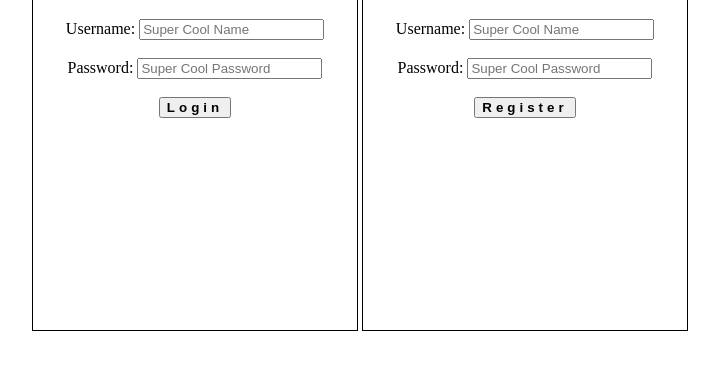
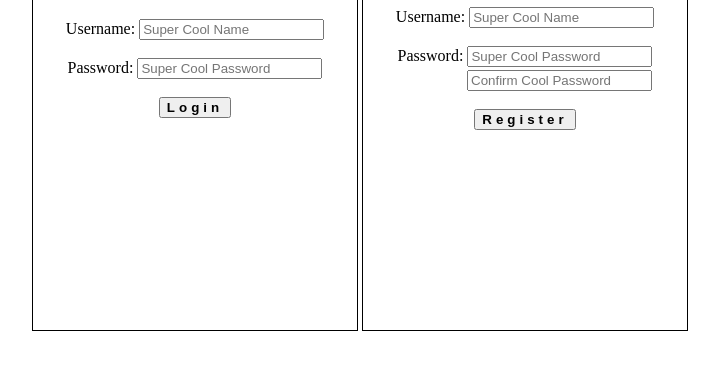
Before and after one commit to kamp-tl/loginFrame, a plain HTML site: page index.html in a window 1280 px wide. Shown: the part 295-664 px from the top of the page, without its empty margins (280-999 px from the left). Drawn offline with Linux system fonts and the light colour scheme.

Commit message:
confirmPwd

```diff
--- a/index.html
+++ b/index.html
@@ -23,6 +23,7 @@
             <label>Username: <input type="text" name="username" placeholder="Super Cool Name"></label>
     <br>
     <label>Password: <input type="password" name="password" placeholder="Super Cool Password"></label>
+    <input type="password" name="password" placeholder="Confirm Cool Password"id="confirmPwd"></label>
     <br>
     <input type="submit" class="btn" value ="Register">
         </fieldset>
--- a/style.css
+++ b/style.css
@@ -26,3 +26,8 @@
     font-weight: bold;
     letter-spacing: 4px;
 }
+
+#confirmPwd {
+    margin-top:1%;
+    margin-left: 23%;
+}
```
